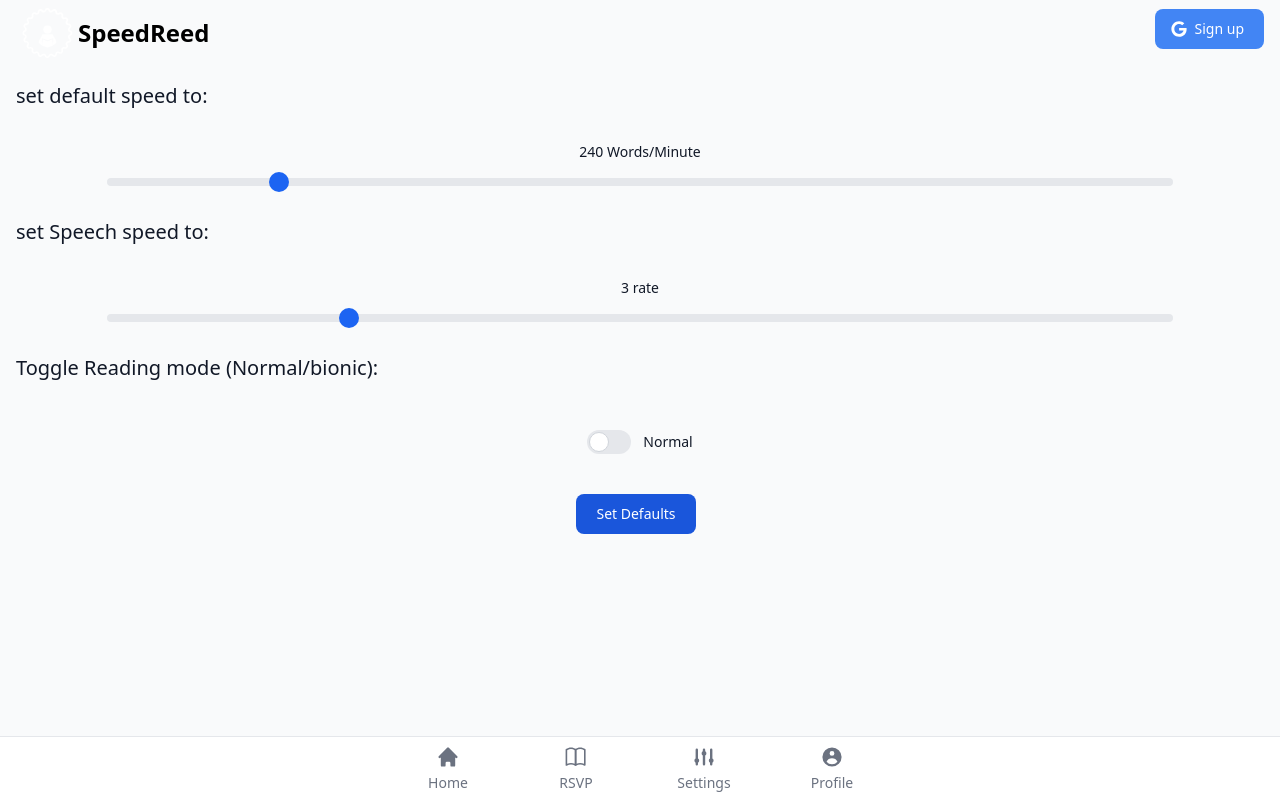
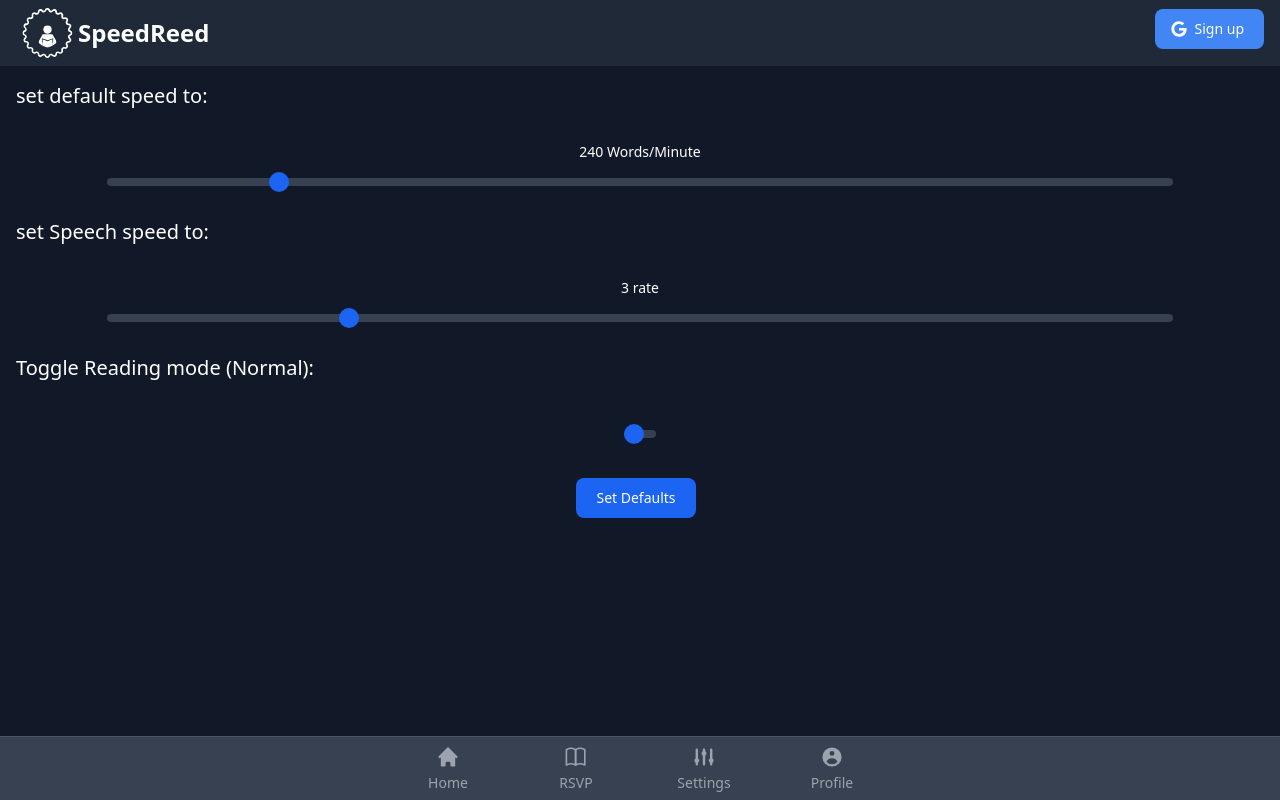
Before and after one commit to rakshith-git/speedreed, a Next.js app: page /settings in a window 1280 px wide. Built offline with nearby package versions, Linux system fonts and the light colour scheme; no server answers.

Commit message:
added bionic and ads

```diff
--- a/app/layout.js
+++ b/app/layout.js
@@ -16,7 +16,7 @@
 
 export default function RootLayout({ children }) {
   return (
-    <html lang="en">
+    <html lang="en" className="dark">
       <body
         className={`{inter.className} border-gray-200 bg-gray-50 dark:bg-gray-900 dark:border-gray-700 `}
       >
@@ -27,6 +27,8 @@
         </ReduxProvider>
         <link href="https://fonts.googleapis.com/css2?family=Roboto:wght@500&display=swap" rel="stylesheet"></link>
         <script src="https://cdnjs.cloudflare.com/ajax/libs/flowbite/1.6.5/flowbite.min.js"></script>
+        <script async src="https://pagead2.googlesyndication.com/pagead/js/adsbygoogle.js?client=ca-pub-8376660329507482"
+     crossorigin="anonymous"></script>
       </body>
     </html>
   );
--- a/app/rsvp/page.js
+++ b/app/rsvp/page.js
@@ -23,7 +23,7 @@
   const [theText, setTheText] = useState("");
   const [rangeVal, setRangeVal] = useState(240);
   const [speechVal, setSpeechVal] = useState(1);
-  const [isBionic, setIsBionic] = useState(false);
+  const [isBionic, setIsBionic] = useState(0);
   const [speaking, setSpeaking] = useState(false);
   const [currentIndex, setCurrentIndex] = useState(0);
   const [increment, setIncrement] = useState(0);
@@ -44,7 +44,7 @@
       const userTextDoc = await getDoc(doc(db, "users", auth.currentUser.uid));
       setTheText(userTextDoc.data().text);
       setSpeechVal(userTextDoc.data().defaultSpeech)
-      setIsBionic(userTextDoc.data().isBionic)
+      setIsBionic(userTextDoc.data().bionic)
 
       console.log(theText);
     } catch (error) {}
@@ -135,10 +135,8 @@
       <div className="flex justify-center mt-4 dark:text-gray-100">
         <h1>{refrence}</h1>
       </div>
-      <div className="flex justify-center">
-        <h2 className="text-6xl my-10 font-roboto dark:text-white">
-          {textArray[currentIndex]}
-        </h2>
+      <div className="flex justify-center my-8 text-white text-6xl font-roboto">
+        {(isBionic===1)?<Bionic word={textArray[currentIndex]}/>:textArray[currentIndex]}
       </div>
 
       <div className="flex justify-center">
@@ -212,3 +210,18 @@
     </>
   );
 }
+export function Bionic( {word} ) {
+  if(word===undefined){
+    word=""
+  }
+  const halfLength = Math.floor(word.length / 2);
+  const firstHalf = word.slice(0, halfLength);
+  const secondHalf = word.slice(halfLength);
+
+  return (
+    <div className="text-gray-400 text-6xl font-roboto">
+      <span className="text-white text-6xl font-roboto">{firstHalf}</span>
+      {secondHalf}
+    </div>
+  );
+};
--- a/app/settings/page.js
+++ b/app/settings/page.js
@@ -1,14 +1,21 @@
 "use client";
 import React, { useState, useEffect } from "react";
-import {doc,getDoc,collection,addDoc,setDoc,updateDoc} from 'firebase/firestore'
-import { auth,db } from "../firebaseConfig";
-const userRef = collection(db,'users');
+import {
+  doc,
+  getDoc,
+  collection,
+  addDoc,
+  setDoc,
+  updateDoc,
+} from "firebase/firestore";
+import { auth, db } from "../firebaseConfig";
+const userRef = collection(db, "users");
 function Home() {
   useEffect(() => {
     const timer = setTimeout(() => {
       if (auth.currentUser) {
         getData();
-        console.log("hoiii")
+        console.log("hoiii");
       }
     }, 400);
 
@@ -16,32 +23,34 @@
   }, []);
   const [rangeVal, setRangeVal] = useState(240);
   const [speechVal, setSpeechVal] = useState(3);
-  const [isbionic, setIsBionic] = useState("Normal");
+  const [bionicVal, setBionicVal] = useState(0);
+  const [bionicText, setBionicText] = useState("Normal");
 
-  const uploadtofb= async ()=>{
+  useEffect(() => {
+    setBionicText(bionicVal===0?"Normal":"Bionic")
+  }, [bionicVal])
+
+  const uploadtofb = async () => {
     try {
-
-      await updateDoc(doc(db,'users',auth.currentUser.uid),{
-        defaultSpeed:rangeVal,
-        defaultSpeech:speechVal,
-        bionic:(isbionic==="Normal")?false:true
-
+      await updateDoc(doc(db, "users", auth.currentUser.uid), {
+        defaultSpeed: rangeVal,
+        defaultSpeech: speechVal,
+        bionic: parseInt(bionicVal),
       });
     } catch (error) {
-      console.log(error)
+      console.log(error);
     }
-
-  }
+  };
   const getData = async () => {
     try {
       const userTextDoc = await getDoc(doc(db, "users", auth.currentUser.uid));
       setRangeVal(userTextDoc.data().defaultSpeed);
-      setSpeechVal(userTextDoc.data().defaultSpeech)
-      setIsBionic((userTextDoc.data().isBionic===false)?"Normal":"Bionic")
+      setSpeechVal(userTextDoc.data().defaultSpeech);
+      setBionicVal(userTextDoc.data().bionic);
 
       console.log();
     } catch (error) {
-      console.log(error)
+      console.log(error);
     }
   };
 
@@ -105,37 +114,32 @@
         htmlFor="default-range"
         className="flex my-8 mx-4 text-xl font-medium text-gray-900 dark:text-white"
       >
-        Toggle Reading mode (Normal/bionic):
+        Toggle Reading mode ({bionicText}):
       </label>
       <div className="flex justify-center mt-12">
-        <label className="relative inline-flex items-center cursor-pointer">
-          <input
-            type="checkbox"
-            defaultValue="checked"
-            className="sr-only peer"
-            onClick={() =>
-              setIsBionic((prevIsBionic) =>
-                prevIsBionic === "Normal" ? "Bionic" : "Normal"
-              )
-            }
-          />
-          <div className="w-11 h-6 bg-gray-200 peer-focus:outline-none peer-focus:ring-4 peer-focus:ring-blue-300 dark:peer-focus:ring-blue-800 rounded-full peer dark:bg-gray-700 peer-checked:after:translate-x-full peer-checked:after:border-white after:content-[''] after:absolute after:top-[2px] after:left-[2px] after:bg-white after:border-gray-300 after:border after:rounded-full after:h-5 after:w-5 after:transition-all dark:border-gray-600 peer-checked:bg-blue-600" />
-          <span className="ml-3 text-sm font-medium text-gray-900 dark:text-gray-300">
-            {isbionic}
-          </span>
-        </label>
+
+        <input
+          id="default-range"
+          type="range"
+          min={0}
+          max={1}
+          value={bionicVal}
+          step={1}
+          onChange={(event) => {
+            setBionicVal(event.target.value);
+          }}
+          className=" w-8 h-2 bg-gray-200 rounded-lg appearance-none cursor-pointer dark:bg-gray-700"
+        />
       </div>
       <div className="flex my-10 justify-center">
         <button
           type="button"
           onClick={uploadtofb}
-
-
           className="text-white bg-blue-700 hover:bg-blue-800 focus:ring-4 focus:ring-blue-300 font-medium rounded-lg text-sm px-5 py-2.5 mr-2 mb-2 dark:bg-blue-600 dark:hover:bg-blue-700 focus:outline-none dark:focus:ring-blue-800"
         >
           Set Defaults
         </button>
-        </div>
+      </div>
     </>
   );
 }
--- a/app/topbar.js
+++ b/app/topbar.js
@@ -3,6 +3,7 @@
 import { auth, googleProvider } from "./firebaseConfig.js";
 import { useState,useEffect } from "react";
 import {useRouter} from 'next/navigation'
+
 import {
   signInWithPopup,
   setPersistence,
@@ -12,18 +13,7 @@
 function Topbar() {
 
   const [isAuth, setIsAuth] = useState(false)
-  const unsubscribe = auth.onAuthStateChanged((user) => {
-    if (user) {
-      // User is signed in, perform authorized actions
-      // For example, enable certain functionality or show authorized conten
 
-    } else {
-      // User is not signed in, handle unauthorized actions
-      // For example, disable functionality or redirect to login
-
-      console.log('User is not authorized.');
-    }
-  });
   useEffect(() => {
     const timer = setTimeout(() => {
       if (auth.currentUser) {
--- a/tailwind.config.js
+++ b/tailwind.config.js
@@ -1,6 +1,6 @@
 /** @type {import('tailwindcss').Config} */
 module.exports = {
-  darkMode: 'media',
+  darkMode: 'class',
   content: [
     './pages/**/*.{js,ts,jsx,tsx,mdx}',
     './components/**/*.{js,ts,jsx,tsx,mdx}',
```
